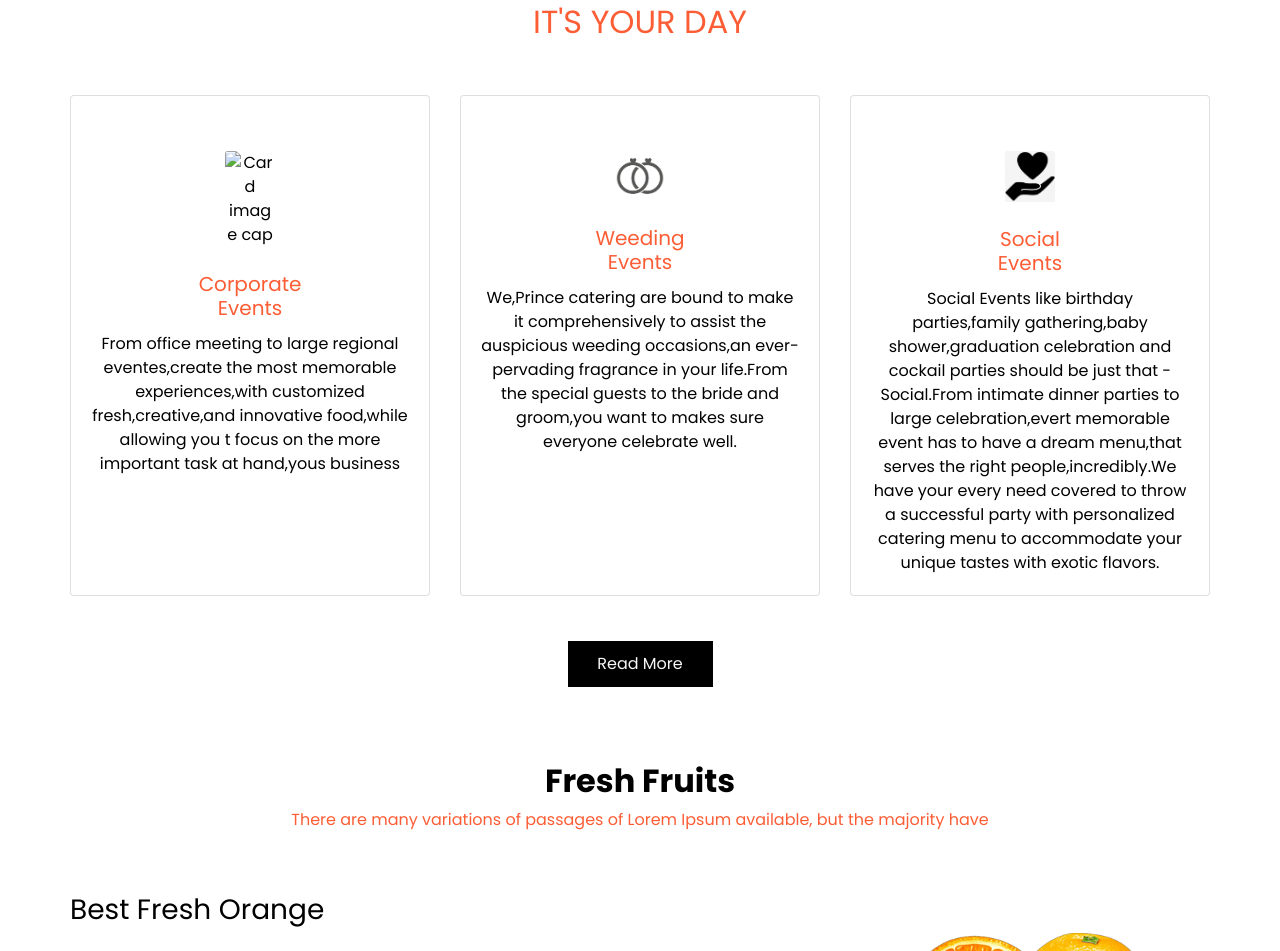
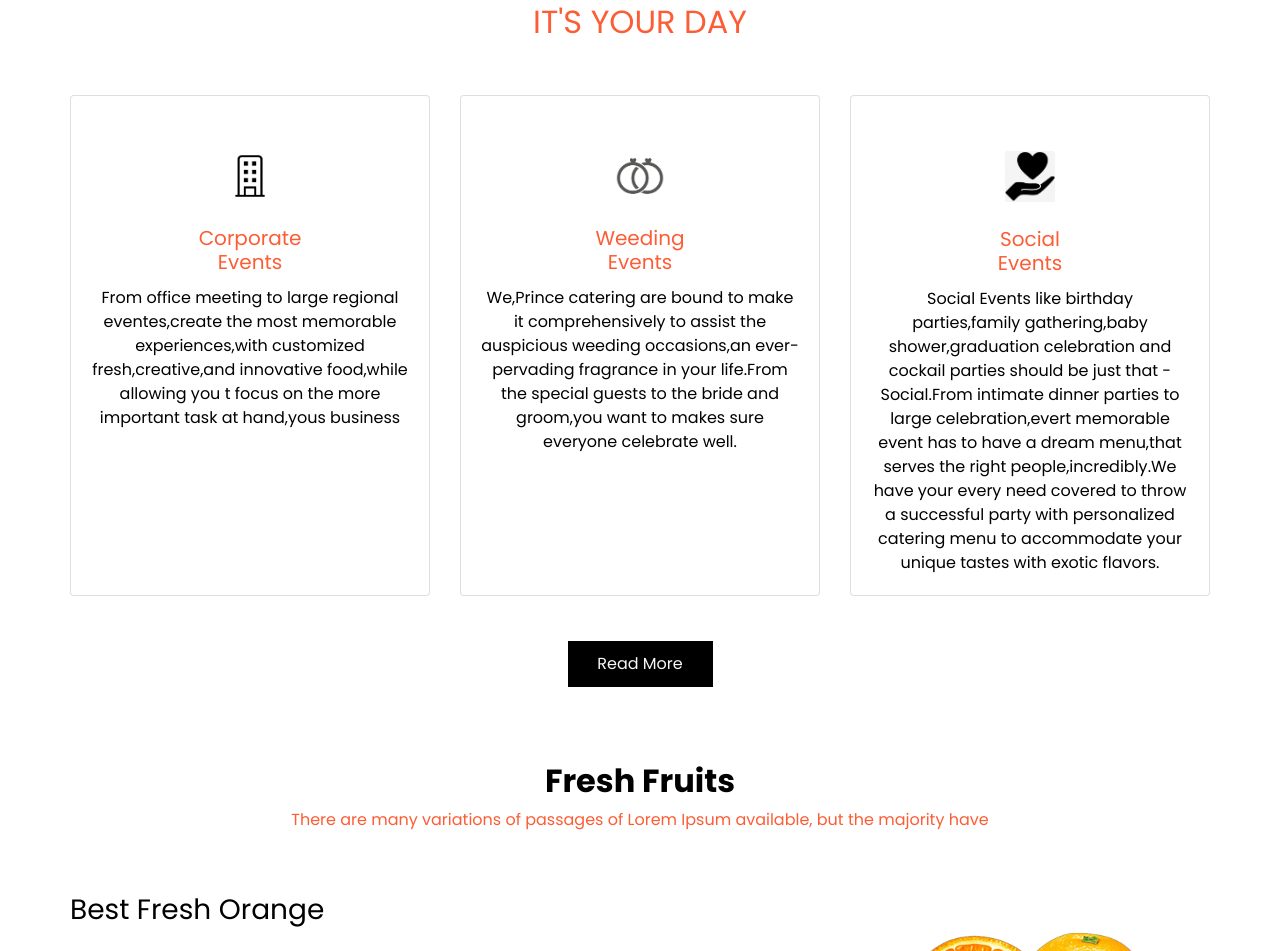
Before and after one commit to anazks123/princecatering, a plain HTML site: page index.html in a window 1280 px wide. Shown: the part 902-1853 px from the top of the page. Drawn offline with nearby package versions, Linux system fonts and the light colour scheme; some packages are replaced by stand-ins of ours.

Commit message:
icons Set

```diff
--- a/index.html
+++ b/index.html
@@ -218,7 +218,7 @@
       <div class=" layout_padding2">
         <div class="card-deck">
           <div class="card">
-            <img class="card-img-top" src="images/" alt="Card image cap" />
+            <img class="card-img-top" src="images/cop.png" alt="Card image cap" />
             <div class="card-body">
               <h5 class="card-title">Corporate <br>Events</h5>
               <p class="card-text">
```
